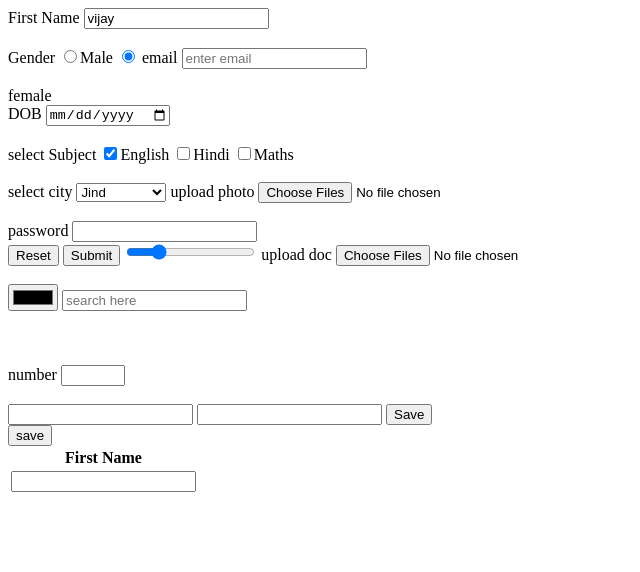
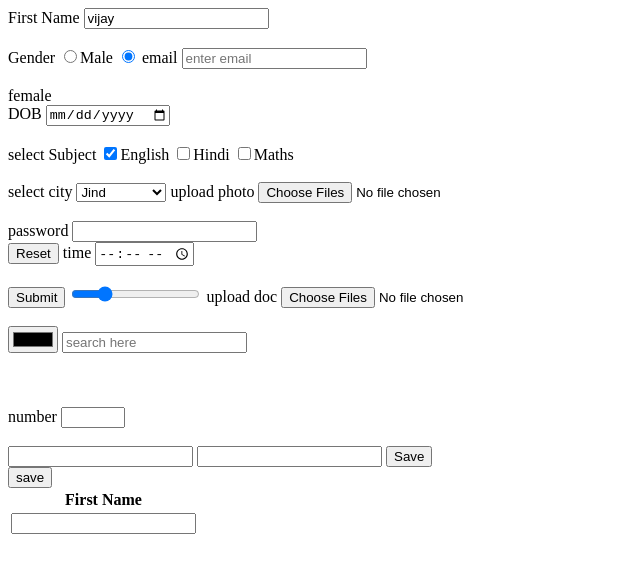
Before and after one commit to Ajaxparmar/Web-Learner, a plain HTML site: page index.html in a window 1280 px wide. Shown: the whole page, without its empty margins (0-640 px from the left). Drawn offline with Linux system fonts and the light colour scheme.

Commit message:
add new code

```diff
--- a/index.html
+++ b/index.html
@@ -47,6 +47,9 @@
 
         <input type="reset" value="Reset">
 
+        <label for="time">time</label>
+        <input type="time" name="time"><br><br>
+
         <input type="submit" value="Submit">
 
         <input type="range" max="1000" min="100" value="300" name="range">
```
